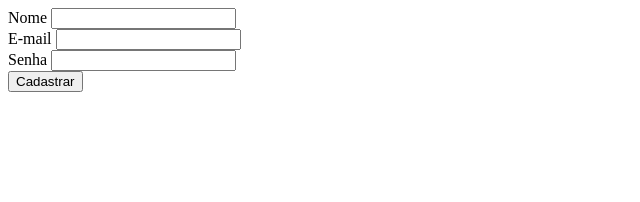
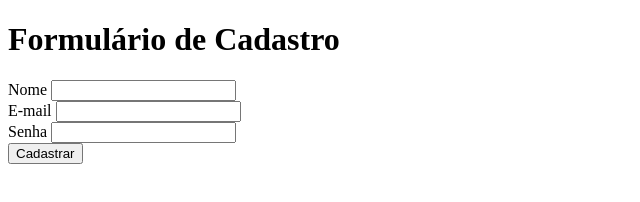
Before and after one commit to MATHEUSNUNES2023BR/Curso_Ebac_Frontend, a plain HTML site: page exercicio.html in a window 1280 px wide. Shown: the whole page, without its empty margins (0-640 px from the left). Drawn offline with Linux system fonts and the light colour scheme.

Commit message:
Atualizando exércio acabei esquecendo de colocar h1 do título

```diff
--- a/exercicio.html
+++ b/exercicio.html
@@ -6,6 +6,7 @@
     <title>Formulário Cadastro</title>
 </head>
 <body>
+    <h1>Formulário de Cadastro</h1>
     <form>
         <label for="nome">Nome</label>
         <input type="text" id="nome">
```
